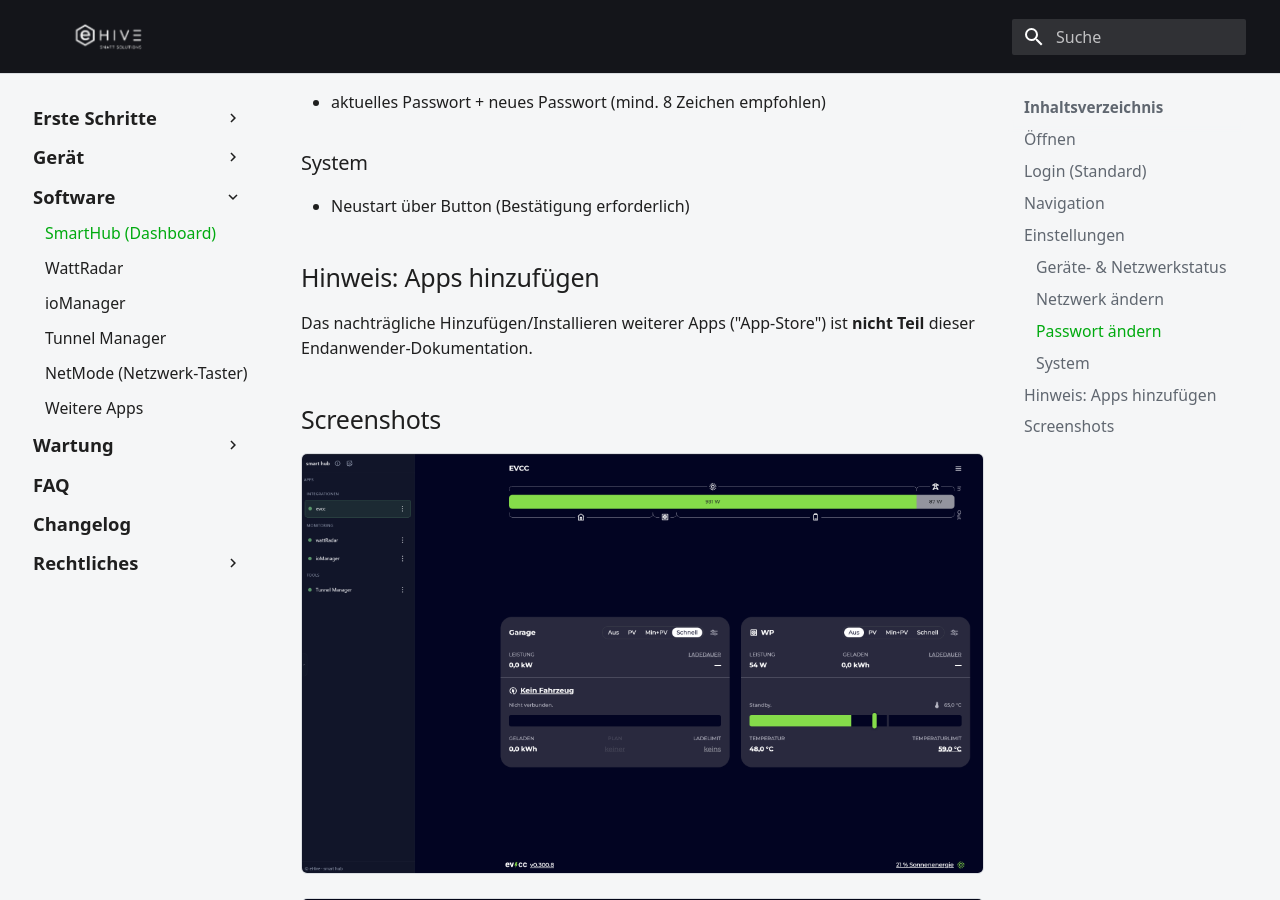
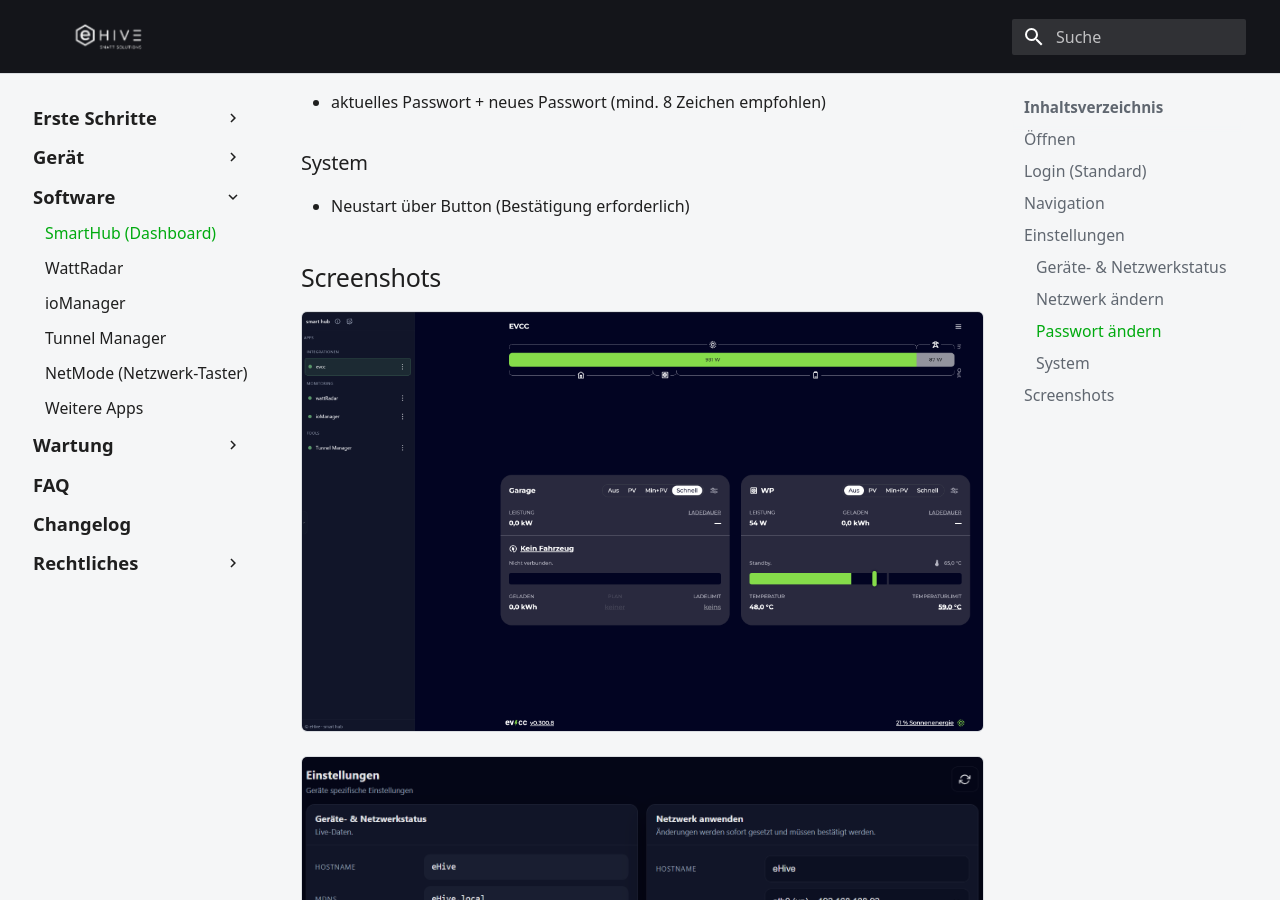
Before and after one commit to ehive-dev/doc, an MkDocs documentation site: the page built from docs/software/smarthub.md, in a window 1280 px wide and 900 px high, scrolled down 1337 px. Built offline with MkDocs 1.6.1 and Material for MkDocs 9.7.7, drawn with Linux system fonts in a browser that asks for light colours.

Commit message:
docs: entferne hinweis zu apps hinzufuegen

```diff
--- a/docs/software/smarthub.md
+++ b/docs/software/smarthub.md
@@ -48,9 +48,6 @@ Zeigt u. a.:
 
 - Neustart über Button (Bestätigung erforderlich)
 
-## Hinweis: Apps hinzufügen
-
-Das nachträgliche Hinzufügen/Installieren weiterer Apps ("App‑Store") ist **nicht Teil** dieser Endanwender‑Dokumentation.
 
 
 ## Screenshots
```
